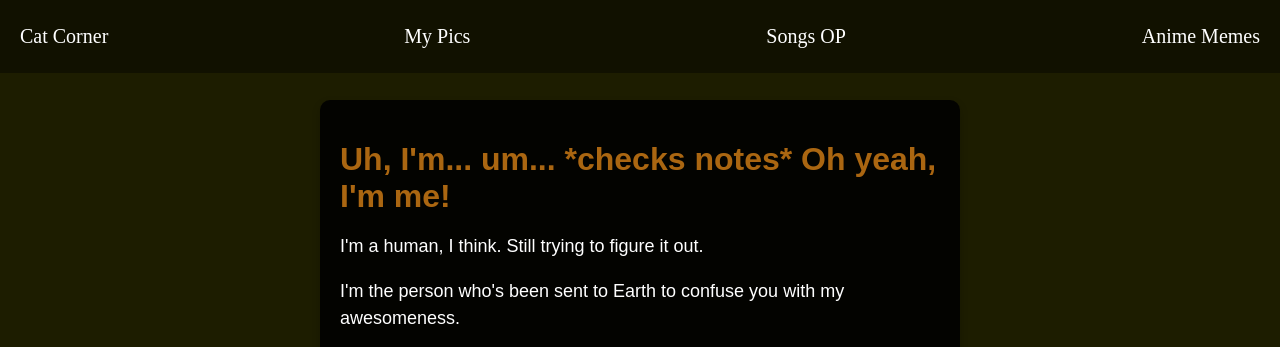
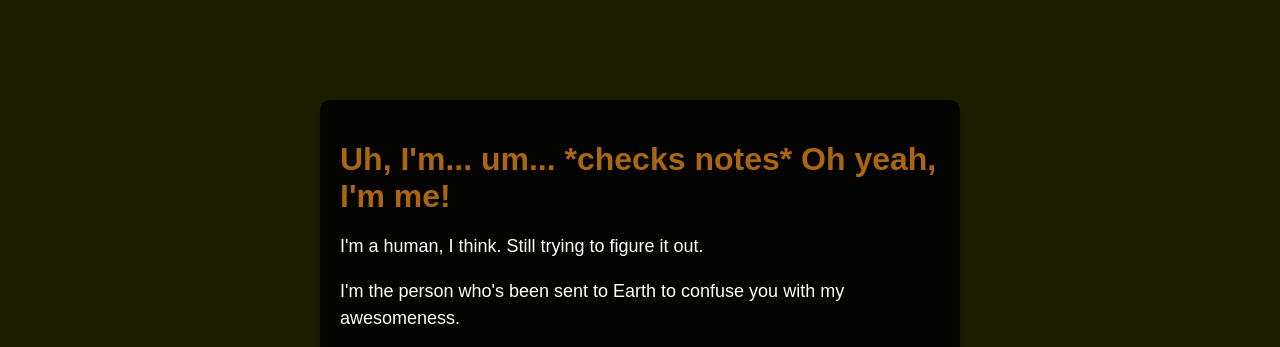
Before and after one commit to ujandey/Ant-op, a website: page uploads/recipe-roulette.html in a window 1280 px wide. Shown: the top 347 px of the page. Drawn offline with Linux system fonts and the light colour scheme.

Commit message:
Update recipe-roulette.html

```diff
--- a/uploads/recipe-roulette.html
+++ b/uploads/recipe-roulette.html
@@ -7,12 +7,6 @@
     <link rel="stylesheet" href="../css/antara.css">
 </head>
 <body>
-    <nav class="navbar">
-        <a href="/uploads/catcorner.html" class="nav-link">Cat Corner</a>
-        <a href="/uploads/mypics.html" class="nav-link">My Pics</a>
-        <a href="/uploads/songs-op.html" class="nav-link">Songs OP</a>
-        <a href="/uploads/anime-memes.html" class="nav-link">Anime Memes</a>
-    </nav>
     <div class="container">
         <div class="content">
             <h1>Uh, I'm... um... *checks notes* Oh yeah, I'm me!</h1>
```
